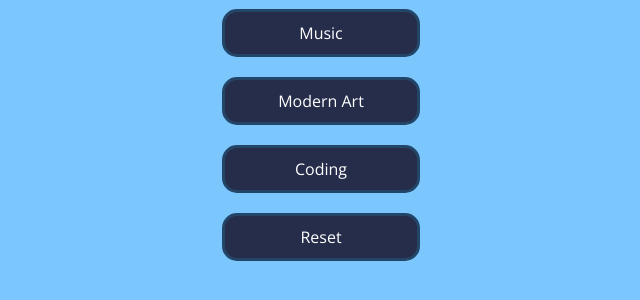
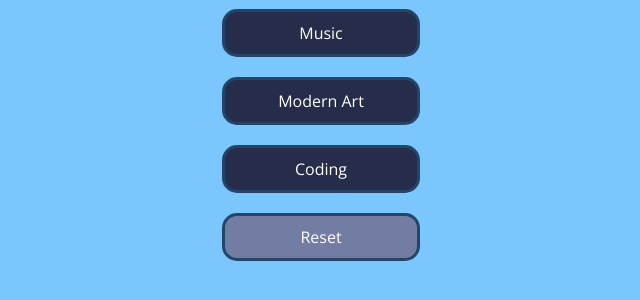
Before and after one commit to Vsairaj/hackathon, a website built with Vite: page src/index.html in a window 1280 px wide. Shown: the part 308-608 px from the top of the page, without its empty margins (319-959 px from the left). Built offline with nearby package versions, Linux system fonts and the light colour scheme.

Commit message:
changed reset color

```diff
--- a/src/css/style.css
+++ b/src/css/style.css
@@ -52,6 +52,9 @@ div[id=main] button{
   justify-content: space-evenly;
 }
 
+.reset{
+  background-color: #737da3;
+}
 
 div input{
   margin:5px 10px 5px 5px;
--- a/src/js/index.js
+++ b/src/js/index.js
@@ -5,10 +5,11 @@ const button2 = document.getElementById("button2")
 const button3 = document.getElementById("button3")
 const button4 = document.getElementById("button4")
 
-button1.innerHTML='Music'
-button2.innerHTML='Modern Art'
-button3.innerHTML='Coding'
-button4.innerHTML='Reset'
+button1.innerHTML='Music';
+button2.innerHTML='Modern Art';
+button3.innerHTML='Coding';
+button4.innerHTML='Reset';
+button4.setAttribute('class','reset');
 
 const clickEventFunction = (e) => {
   localStorage.setItem("type", e.target.id);
```
